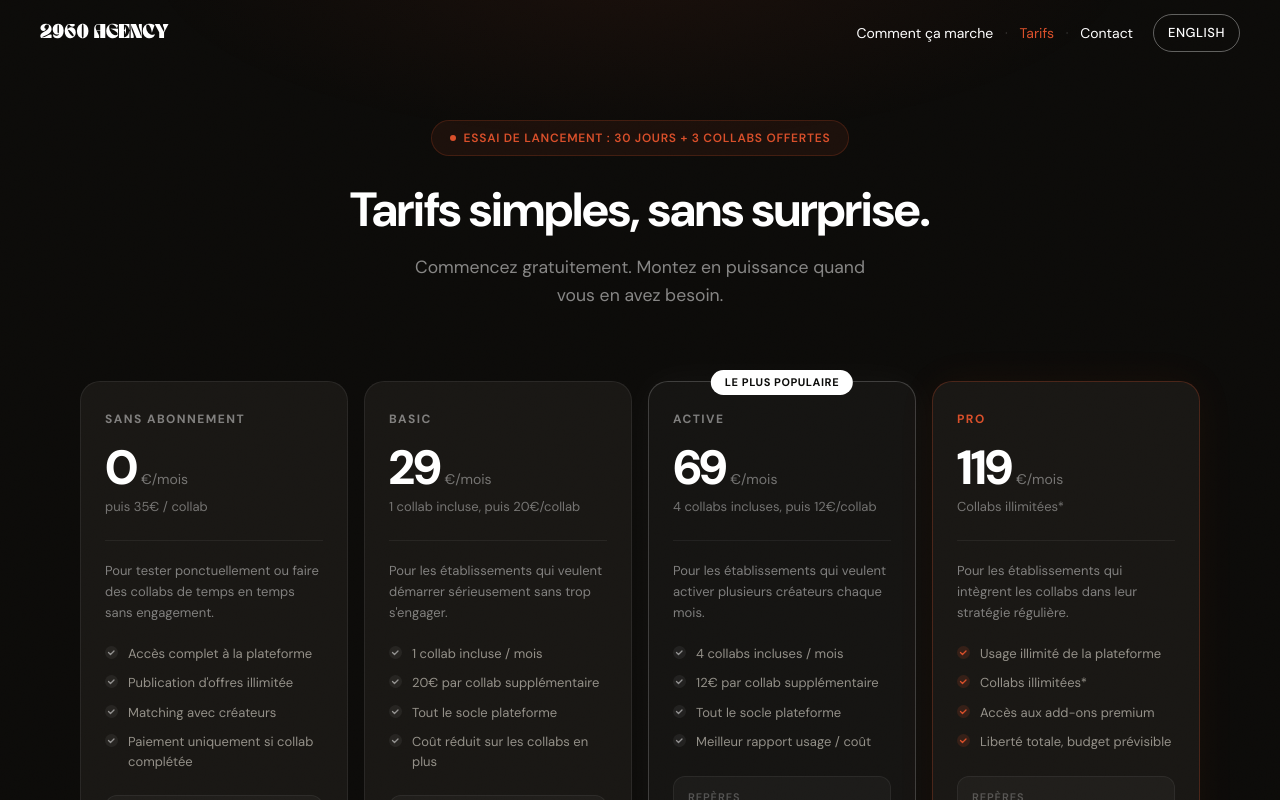
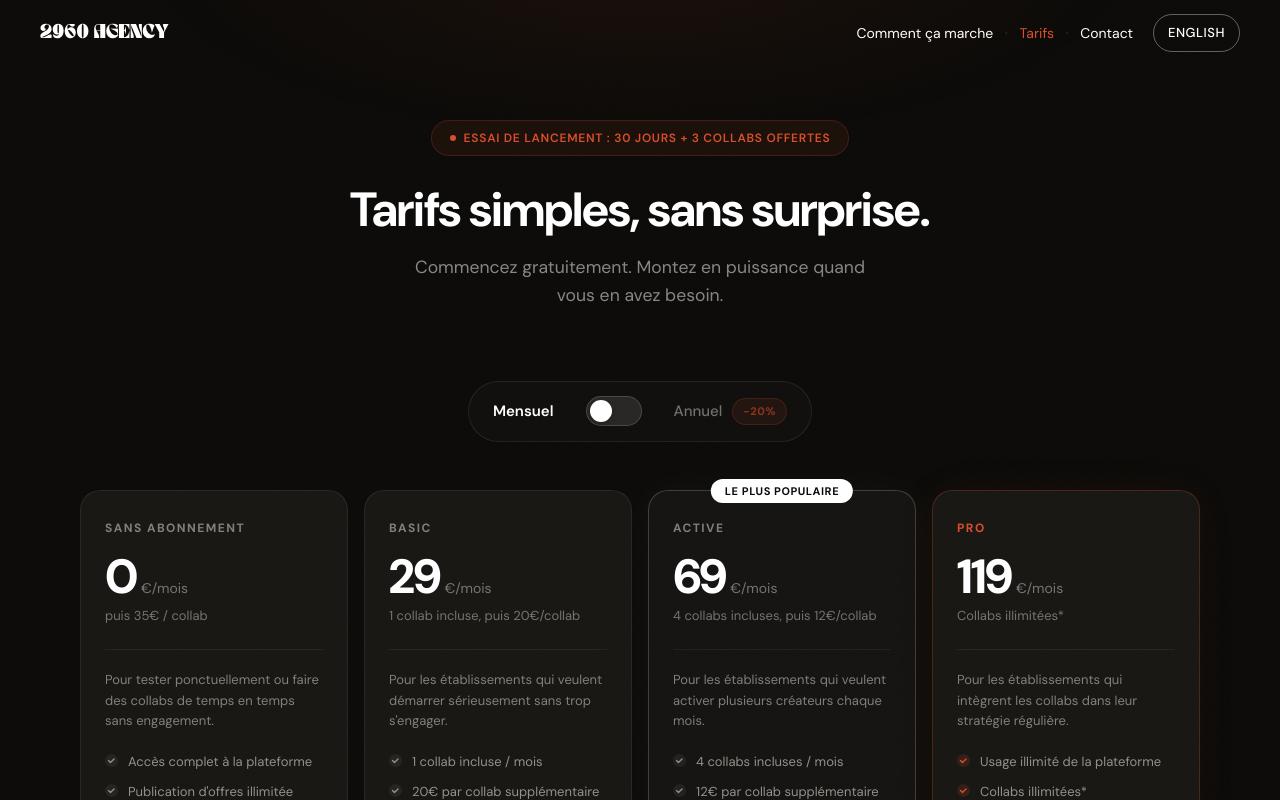
Before and after one commit to WonderOfU3/2960agency, a Next.js app: page /tarifs in a window 1280 px wide. Shown: the top 800 px of the page. Built offline with nearby package versions, Linux system fonts and the light colour scheme.

Commit message:
[ADD]new question in creator form + annual subscription price

```diff
--- a/app/api/submit-creator/route.ts
+++ b/app/api/submit-creator/route.ts
@@ -16,6 +16,7 @@ const schema = z.object({
   arrondissements:     z.array(z.string()).default([]),
   otherAreas:          z.string().nullable().optional(),
   collabDistance:      z.string().min(1),
+  collabAvailability:  z.array(z.string()).min(1),
   restaurantTypes:     z.array(z.string()).min(1),
   otherCuisines:       z.string().nullable().optional(),
   coffeeShops:         z.string().min(1),
@@ -61,6 +62,7 @@ export async function POST(req: NextRequest) {
       favorite_arrondissements: d.arrondissements,
       other_areas:            d.otherAreas || null,
       travel_distance:        d.collabDistance,
+      collab_availability:    d.collabAvailability,
       restaurant_types:       d.restaurantTypes,
       other_cuisines:         d.otherCuisines || null,
       likes_coffee_shops:     d.coffeeShops,
@@ -88,7 +90,7 @@ export async function POST(req: NextRequest) {
         first_name, last_name, email, phone,
         tiktok_username, instagram_username, city,
         languages_spoken, content_languages,
-        favorite_arrondissements, other_areas, travel_distance,
+        favorite_arrondissements, other_areas, travel_distance, collab_availability,
         restaurant_types, other_cuisines,
         likes_coffee_shops, coffee_shop_preferences,
         photogenic_matters, top_priorities,
@@ -102,7 +104,7 @@ export async function POST(req: NextRequest) {
         ${row.first_name}, ${row.last_name}, ${row.email}, ${row.phone},
         ${row.tiktok_username}, ${row.instagram_username}, ${row.city},
         ${row.languages_spoken}, ${row.content_languages},
-        ${row.favorite_arrondissements}, ${row.other_areas}, ${row.travel_distance},
+        ${row.favorite_arrondissements}, ${row.other_areas}, ${row.travel_distance}, ${row.collab_availability},
         ${row.restaurant_types}, ${row.other_cuisines},
         ${row.likes_coffee_shops}, ${row.coffee_shop_preferences},
         ${row.photogenic_matters}, ${row.top_priorities},
--- a/app/tarifs/page.tsx
+++ b/app/tarifs/page.tsx
@@ -198,9 +198,48 @@ export default function TarifsPage() {
     const { locale } = useLanguage()
     const fr = locale === 'fr'
     const [hovered, setHovered] = useState<string | null>(null)
+    const [billingCycle, setBillingCycle] = useState<'monthly' | 'yearly'>('monthly')
+
+    // Calculate yearly price (20% discount)
+    const getPrice = (monthlyPrice: string) => {
+        const monthly = parseFloat(monthlyPrice)
+        if (billingCycle === 'yearly') {
+            const yearly = Math.round(monthly * 12 * 0.8) // 20% discount
+            return yearly.toString()
+        }
+        return monthlyPrice
+    }
+
+    const getPriceUnit = () => {
+        if (billingCycle === 'yearly') {
+            return fr ? '€/an' : '€/year'
+        }
+        return fr ? '€/mois' : '€/month'
+    }
+
+    const getMonthlyEquivalent = (monthlyPrice: string) => {
+        if (billingCycle === 'yearly') {
+            const monthly = parseFloat(monthlyPrice)
+            const yearlyMonthly = Math.round(monthly * 0.8)
+            return fr ? `soit ${yearlyMonthly}€/mois` : `or €${yearlyMonthly}/month`
+        }
+        return null
+    }
 
     return (
         <div style={{ background: '#0c0b09', minHeight: '100vh' }}>
+            <style jsx>{`
+                @keyframes fadeIn {
+                    from {
+                        opacity: 0;
+                        transform: translateY(-5px);
+                    }
+                    to {
+                        opacity: 1;
+                        transform: translateY(0);
+                    }
+                }
+            `}</style>
             <Navbar />
 
             {/* Top glow */}
@@ -243,6 +282,135 @@ export default function TarifsPage() {
                                 ? 'Commencez gratuitement. Montez en puissance quand vous en avez besoin.'
                                 : 'Start for free. Scale up when you need to.'}
                         </p>
+                    </div>
+
+                    {/* Billing Toggle */}
+                    <div style={{
+                        display: 'flex',
+                        flexDirection: 'column',
+                        alignItems: 'center',
+                        justifyContent: 'center',
+                        gap: 16,
+                        marginBottom: 48,
+                    }}>
+                        {/* Toggle Container */}
+                        <div style={{
+                            display: 'flex',
+                            alignItems: 'center',
+                            justifyContent: 'center',
+                            gap: 20,
+                            background: 'rgba(255,255,255,0.02)',
+                            border: '1px solid rgba(255,255,255,0.08)',
+                            borderRadius: 999,
+                            padding: '8px 12px',
+                            boxShadow: billingCycle === 'yearly' ? '0 0 30px rgba(217,79,42,0.15)' : 'none',
+                            transition: 'box-shadow 0.3s',
+                        }}>
+                        <button
+                            onClick={() => setBillingCycle('monthly')}
+                            className="font-dm"
+                            style={{
+                                background: 'transparent',
+                                border: 'none',
+                                color: billingCycle === 'monthly' ? '#fff' : 'rgba(255,255,255,0.4)',
+                                fontSize: 15,
+                                fontWeight: billingCycle === 'monthly' ? 600 : 500,
+                                cursor: 'pointer',
+                                transition: 'all 0.2s',
+                                padding: '8px 12px',
+                            }}
+                        >
+                            {fr ? 'Mensuel' : 'Monthly'}
+                        </button>
+
+                        {/* Toggle Switch */}
+                        <div
+                            onClick={() => setBillingCycle(billingCycle === 'monthly' ? 'yearly' : 'monthly')}
+                            style={{
+                                position: 'relative',
+                                width: 56,
+                                height: 30,
+                                background: billingCycle === 'yearly' ? '#D94F2A' : 'rgba(255,255,255,0.1)',
+                                borderRadius: 999,
+                                cursor: 'pointer',
+                                transition: 'background 0.3s',
+                                border: '1px solid ' + (billingCycle === 'yearly' ? '#D94F2A' : 'rgba(255,255,255,0.15)'),
+                            }}
+                        >
+                            <div style={{
+                                position: 'absolute',
+                                top: 3,
+                                left: billingCycle === 'yearly' ? 28 : 3,
+                                width: 22,
+                                height: 22,
+                                background: '#fff',
+                                borderRadius: '50%',
+                                transition: 'left 0.3s',
+                                boxShadow: '0 2px 4px rgba(0,0,0,0.2)',
+                            }} />
+                        </div>
+
+                        <button
+                            onClick={() => setBillingCycle('yearly')}
+                            className="font-dm"
+                            style={{
+                                background: 'transparent',
+                                border: 'none',
+                                color: billingCycle === 'yearly' ? '#fff' : 'rgba(255,255,255,0.4)',
+                                fontSize: 15,
+                                fontWeight: billingCycle === 'yearly' ? 600 : 500,
+                                cursor: 'pointer',
+                                transition: 'all 0.2s',
+                                padding: '8px 12px',
+                                display: 'flex',
+                                alignItems: 'center',
+                                gap: 10,
+                            }}
+                        >
+                            {fr ? 'Annuel' : 'Yearly'}
+                            <span style={{
+                                background: 'rgba(217,79,42,0.15)',
+                                border: '1px solid rgba(217,79,42,0.3)',
+                                color: '#D94F2A',
+                                fontSize: 11,
+                                fontWeight: 700,
+                                letterSpacing: '0.05em',
+                                textTransform: 'uppercase',
+                                padding: '4px 10px',
+                                borderRadius: 999,
+                                opacity: billingCycle === 'yearly' ? 1 : 0.6,
+                                transition: 'opacity 0.2s',
+                            }}>
+                                {fr ? '−20%' : '−20%'}
+                            </span>
+                        </button>
+                        </div>
+
+                        {/* Savings indicator */}
+                        {billingCycle === 'yearly' && (
+                            <div style={{
+                                display: 'flex',
+                                alignItems: 'center',
+                                gap: 8,
+                                padding: '6px 16px',
+                                background: 'rgba(217,79,42,0.08)',
+                                border: '1px solid rgba(217,79,42,0.15)',
+                                borderRadius: 999,
+                                animation: 'fadeIn 0.3s ease-out',
+                            }}>
+                                <svg width="14" height="14" viewBox="0 0 14 14" fill="none">
+                                    <path d="M7 1L9 5L13 5.5L10 8.5L10.5 13L7 10.5L3.5 13L4 8.5L1 5.5L5 5L7 1Z" fill="rgba(217,79,42,0.3)" stroke="#D94F2A" strokeWidth="1.2" strokeLinejoin="round"/>
+                                </svg>
+                                <span className="font-dm" style={{
+                                    fontSize: 12,
+                                    fontWeight: 600,
+                                    color: '#D94F2A',
+                                    letterSpacing: '0.02em',
+                                }}>
+                                    {fr ? 'Économise 2 mois en payant annuellement' : 'Save 2 months by paying yearly'}
+                                </span>
+                            </div>
+                        )}
                     </div>
 
                     {/* Plans grid */}
@@ -306,14 +474,23 @@ export default function TarifsPage() {
                   <span className="font-dm text-white" style={{
                       fontSize: 48, fontWeight: 800, letterSpacing: '-0.03em', lineHeight: 1,
                   }}>
-                    {plan.price}
+                    {getPrice(plan.price)}
                   </span>
                                     <span className="font-dm" style={{
                                         fontSize: 14, color: 'rgba(255,255,255,0.4)', marginLeft: 4,
                                     }}>
-                    {fr ? plan.unit : plan.unitEn}
+                    {getPriceUnit()}
                   </span>
                                 </div>
+
+                                {getMonthlyEquivalent(plan.price) && (
+                                    <p className="font-dm" style={{
+                                        fontSize: 12, color: 'rgba(217,79,42,0.6)',
+                                        marginBottom: 4, lineHeight: 1.4,
+                                    }}>
+                                        {getMonthlyEquivalent(plan.price)}
+                                    </p>
+                                )}
 
                                 <p className="font-dm" style={{
                                     fontSize: 13, color: 'rgba(255,255,255,0.4)',
--- a/tsconfig.json
+++ b/tsconfig.json
@@ -14,7 +14,7 @@
     "moduleResolution": "bundler",
     "resolveJsonModule": true,
     "isolatedModules": true,
-    "jsx": "preserve",
+    "jsx": "react-jsx",
     "incremental": true,
     "plugins": [
       {
@@ -32,7 +32,8 @@
     "next-env.d.ts",
     "**/*.ts",
     "**/*.tsx",
-    ".next/types/**/*.ts"
+    ".next/types/**/*.ts",
+    ".next/dev/types/**/*.ts"
   ],
   "exclude": [
     "node_modules"
```
Also changed, not shown: components/forms/CreatorForm.tsx (+8 -4 lines), components/forms/data.ts (+7 -0 lines), 1 other file (tests, documents, lock files or other folders).
